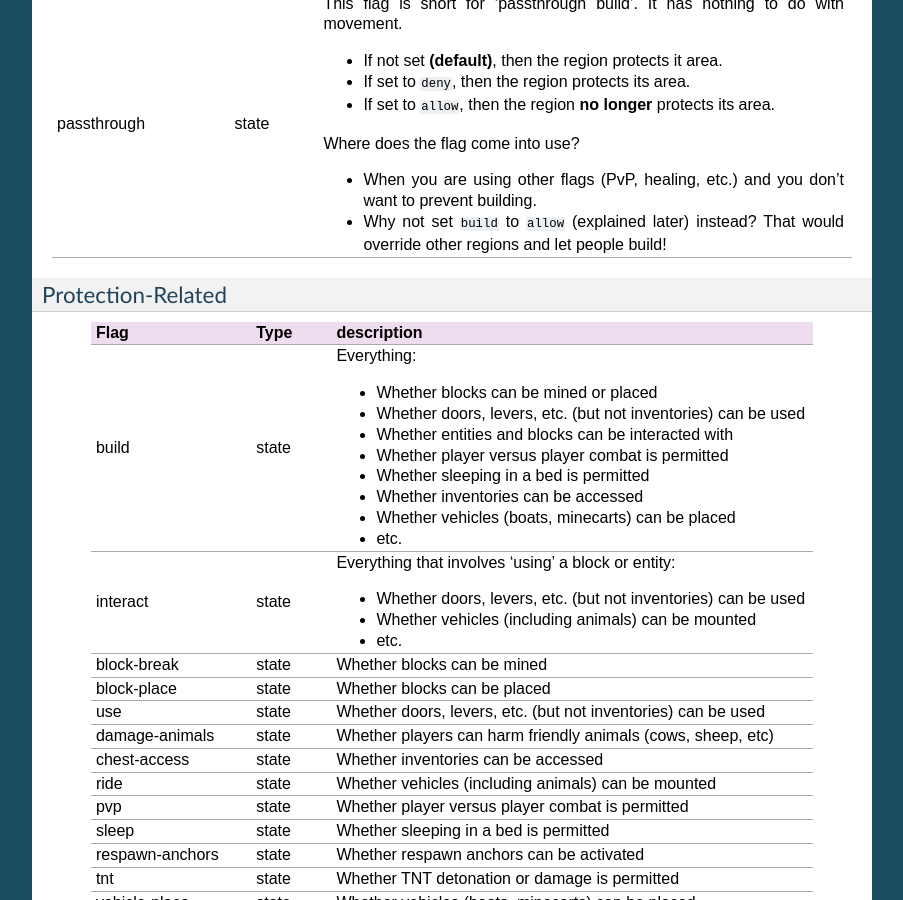
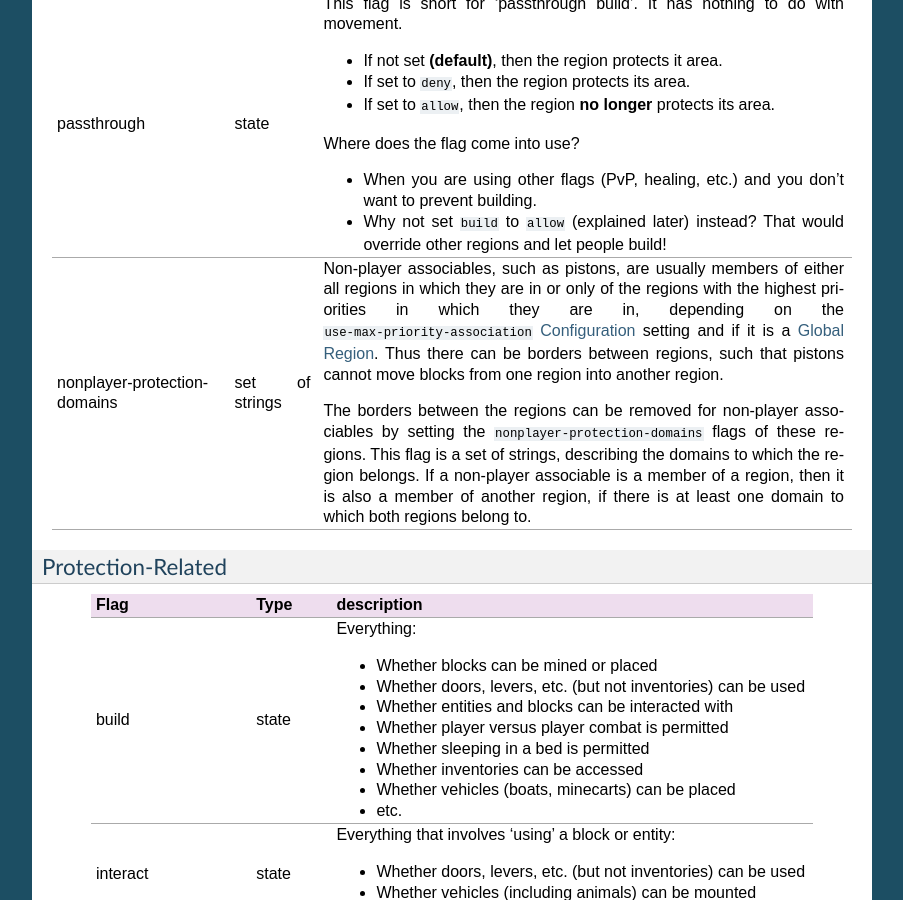
Before and after one commit to aurorasmiles/WorldGuardDocs, a Sphinx documentation site: the page built from source/regions/flags.rst, in a window 1280 px wide and 900 px high, scrolled down 2853 px. Shown: the whole window, without its empty margins (198-1101 px from the left). Built offline with Sphinx 7.4.7, drawn with Linux system fonts in a browser that asks for light colours.

Commit message:
Document nonplayer-protection-domains flag (#21)

```diff
--- a/source/regions/flags.rst
+++ b/source/regions/flags.rst
@@ -128,6 +128,9 @@ Overrides
 
     * When you are using other flags (PvP, healing, etc.) and you don't want to prevent building.
     * Why not set ``build`` to ``allow`` (explained later) instead? That would override other regions and let people build!"
+    nonplayer-protection-domains,set of strings,"Non-player associables, such as pistons, are usually members of either all regions in which they are in or only of the regions with the highest priorities in which they are in, depending on the ``use-max-priority-association`` :doc:`../config` setting and if it is a :doc:`global-region`. Thus there can be borders between regions, such that pistons cannot move blocks from one region into another region.
+
+    The borders between the regions can be removed for non-player associables by setting the ``nonplayer-protection-domains`` flags of these regions. This flag is a set of strings, describing the domains to which the region belongs. If a non-player associable is a member of a region, then it is also a member of another region, if there is at least one domain to which both regions belong to."
 
 Protection-Related
 ~~~~~~~~~~~~~~~~~~
--- a/source/regions/global-region.rst
+++ b/source/regions/global-region.rst
@@ -47,6 +47,8 @@ Non-Player Associables
 
 Non-player associables, such as pistons, are usually members of either all regions in which they are in or only of the regions with the highest priorities in which they are in, depending on the ``use-max-priority-association`` :doc:`../config` setting. However, non-player associables are no longer members of the global region if they are in at least one other region. This means that pistons, for example, cannot push blocks from inside a region into a protected global region. Thus the global region always behaves as if ``use-max-priority-association`` is set to ``true``.
 
+The membership of non-player associables can additionally be adjusted by setting the ``nonplayer-protection-domains`` flags of the regions. However, this flag works differently on the global region. If there is at least one domain to which a normal region and the global region belong to, this implies that non-player associables that are members of the normal region, will also be members of the global region but **not** vice versa.
+
 Build Flag
 ~~~~~~~~~~
 
```
